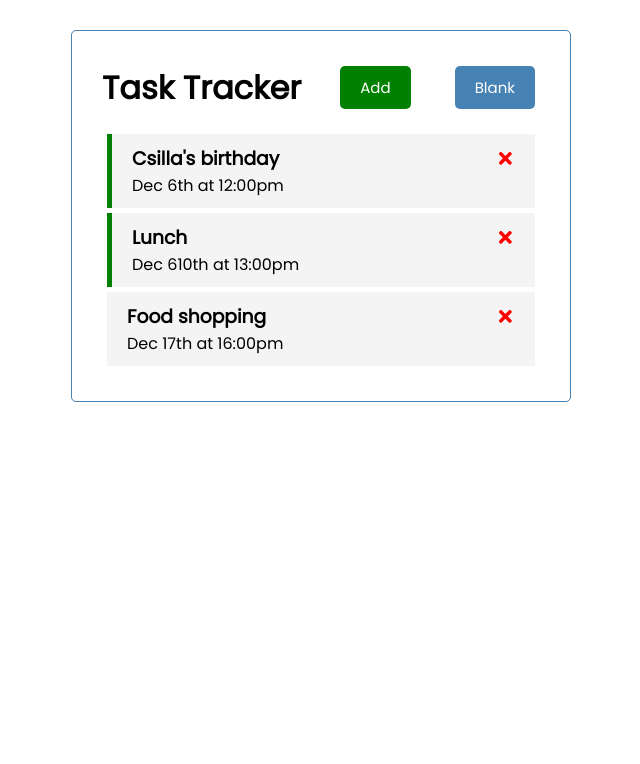
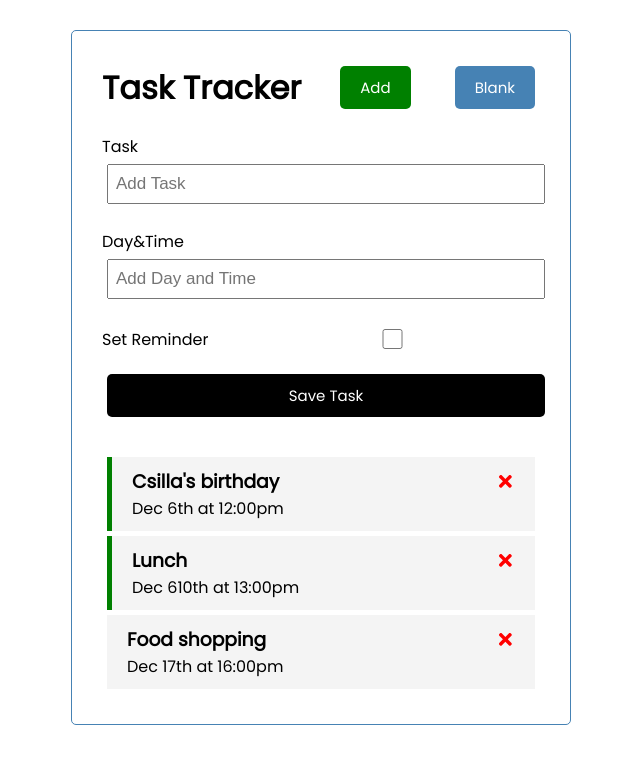
Before and after one commit to gergocsontos/react-task-tracker, a React (Create React App) app: page / in a window 1280 px wide. Shown: the top 764 px of the page, without its empty margins (319-959 px from the left). Built offline with nearby package versions, Linux system fonts and the light colour scheme.

Commit message:
add AddTask component to add new tasks

```diff
--- a/src/App.js
+++ b/src/App.js
@@ -1,6 +1,7 @@
 import './App.css';
 import Header from "./components/Header"
 import Tasks from "./components/Tasks"
+import AddTask from "./components/AddTask"
 import {useState} from 'react'
 
 
@@ -26,6 +27,14 @@
         }
     ])
 
+    // Add task
+    const addTask = (task) => {
+        const id = Math.floor(Math.random() * 10000) + 1
+
+        const newTask = { id, ...task }
+        setTasks([...tasks, newTask])
+    }
+
     //Delete Task
     const deleteTask = (id) => {
         setTasks(tasks.filter((task) => (task.id !== id)))
@@ -40,6 +49,7 @@
         <>
             <div className="container">
                 <Header />
+                <AddTask onAdd={addTask} />
                 <Tasks tasks={tasks} onDelete={deleteTask} onToggle={toggleReminder} />
             </div>
         </>
--- /dev/null
+++ b/src/components/AddTask.js
@@ -0,0 +1,42 @@
+import {useState} from 'react'
+
+const AddTask = ({onAdd}) => {
+    const [text, setText] = useState('')
+    const [day, setDay] = useState('')
+    const [reminder, setReminder] = useState(false)
+
+    const onSubmit = (e) => {
+        e.preventDefault()
+
+        if(!text) {
+            alert("Please add a task")
+            return
+        }
+
+        onAdd( {text, day, reminder} )
+
+        setText('')
+        setDay('')
+        setReminder(false)
+    }
+
+    return (
+        <form className='add-form'  onSubmit={onSubmit}>
+            <div className='form-control'>
+                <label>Task</label>
+                <input type="text" placeholder='Add Task' value={text} onChange={(e) => setText(e.target.value)} />
+            </div>
+            <div className='form-control'>
+                <label>Day&Time</label>
+                <input type="text" placeholder='Add Day and Time' value={day} onChange={(e) => setDay(e.target.value)} />
+            </div>
+            <div className='form-control form-control-check'>
+                <label>Set Reminder</label>
+                <input type="checkbox" checked={reminder} value={reminder} onChange={(e) => setReminder(e.currentTarget.checked)} />
+            </div>
+            <input className='btn btn-block' type="submit" value="Save Task" />
+        </form>
+    )
+}
+
+export default AddTask
```
